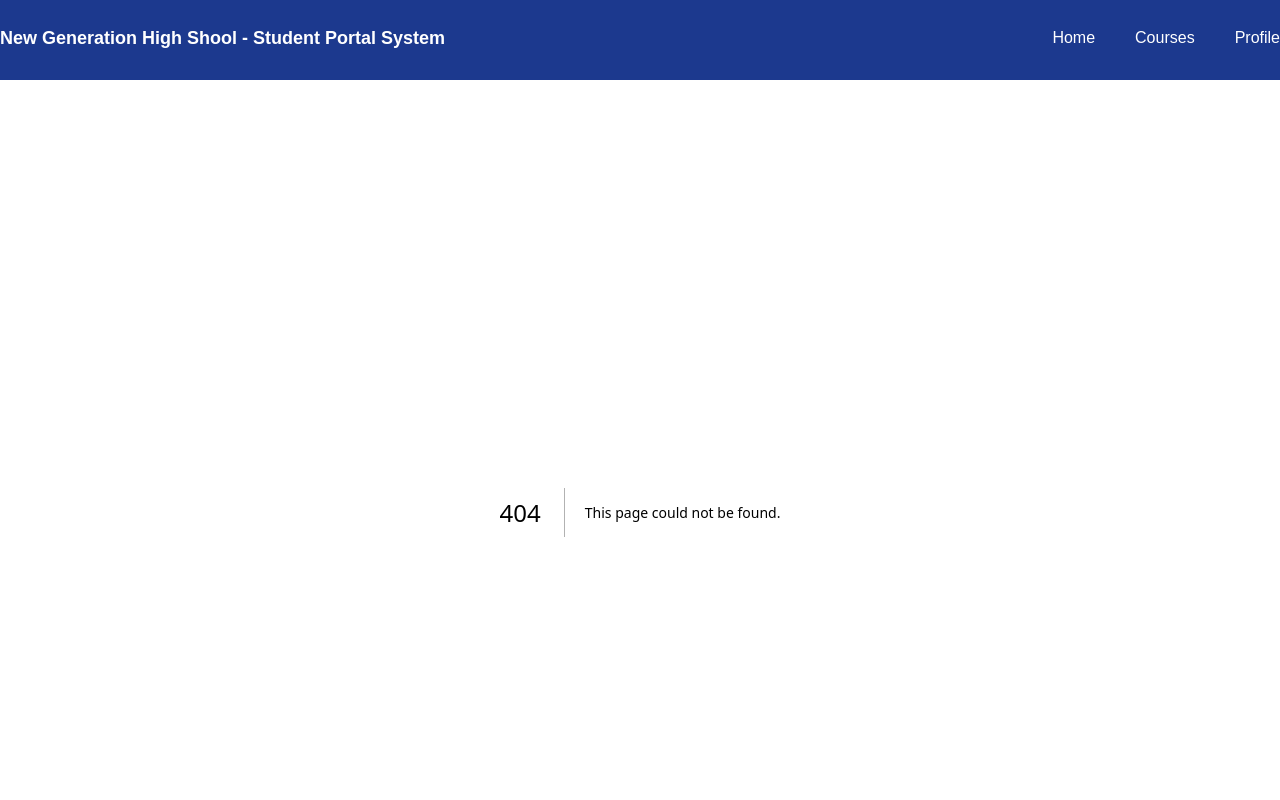
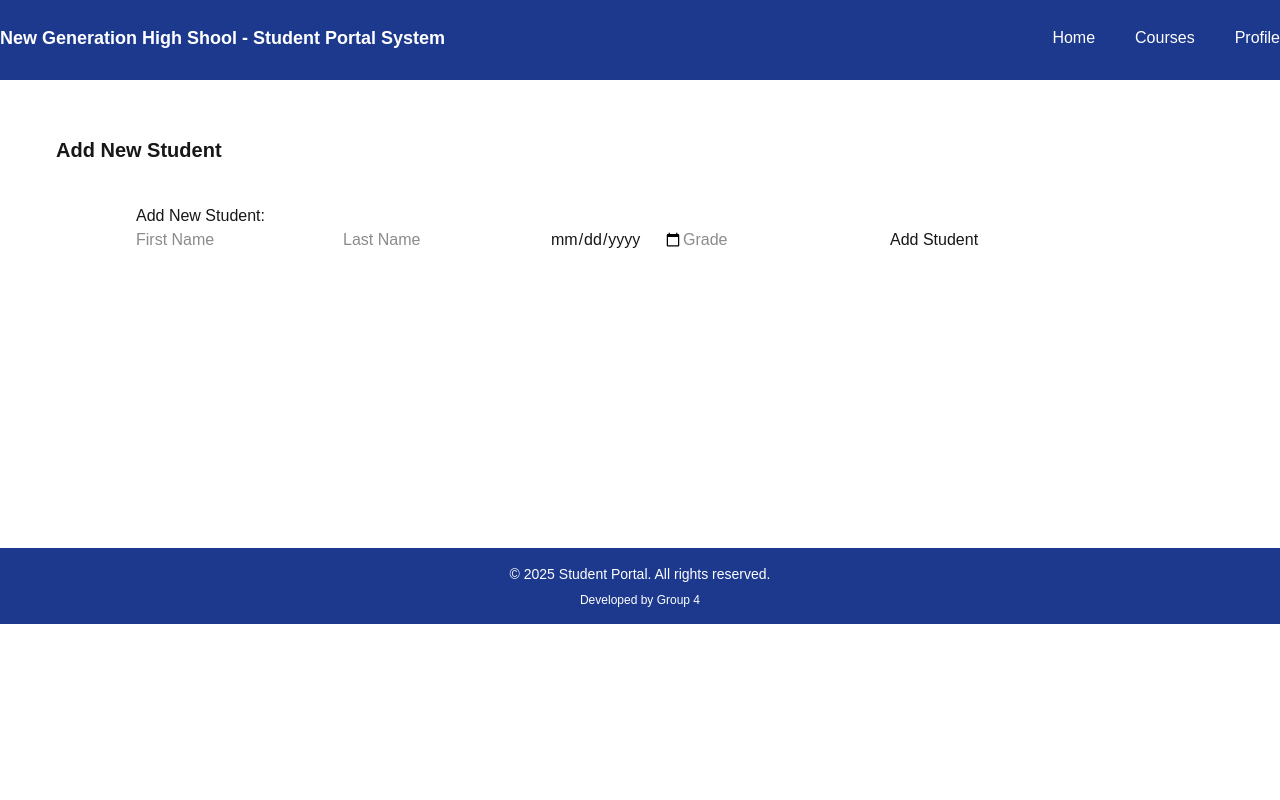
Before and after one commit to jiwonuh/webdev2-assignment2-group4, a Next.js app in the folder student-portal/: page /webdev2-assignment2-group4/Add_Student in a window 1280 px wide. Before the commit this address had no page. Shown: the top 800 px of the page. Built offline with nearby package versions, Linux system fonts and the light colour scheme.

Commit message:
Add files via upload

```diff
--- /dev/null
+++ b/student-portal/app/Add_Student/page.js
@@ -0,0 +1,27 @@
+'use client';
+import { useState, useEffect } from 'react';
+import AddStudentForm from '../../components/AddStudentForm';
+
+
+export default function AddStudentPage() {
+  const [students, setStudents] = useState([]);
+
+  useEffect(() => {
+    fetch('/data/students.json')
+      .then((res) => res.json())
+      .then((data) => setStudents(data));
+  }, []);
+
+  const handleAdd = (newStudent) => {
+    setStudents([...students, newStudent]);
+  };
+
+  return (
+    <div>
+      <main className="p-6">
+        <h2 className="text-xl font-bold mb-4">Add New Student</h2>
+        <AddStudentForm onAdd={handleAdd} />
+      </main>
+    </div>
+  );
+}
```
